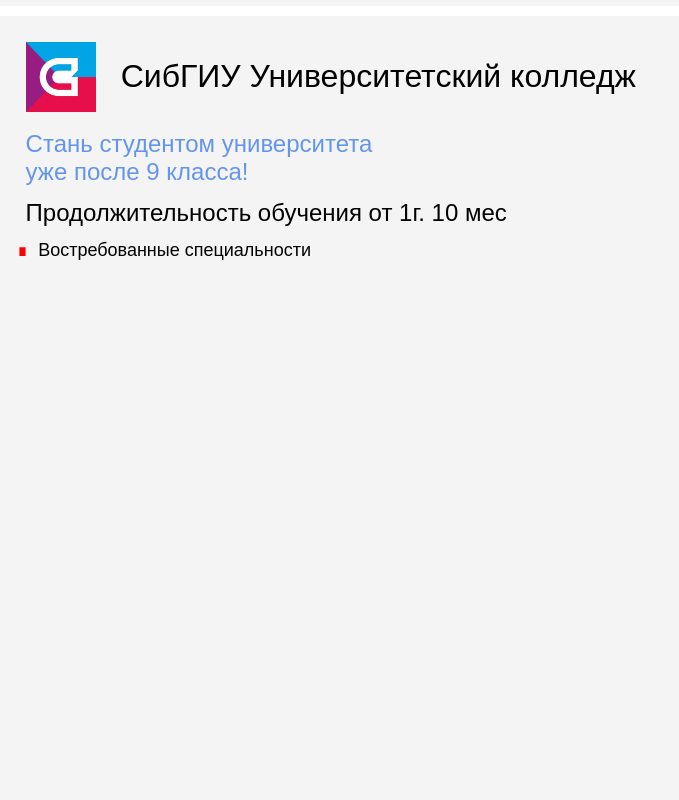
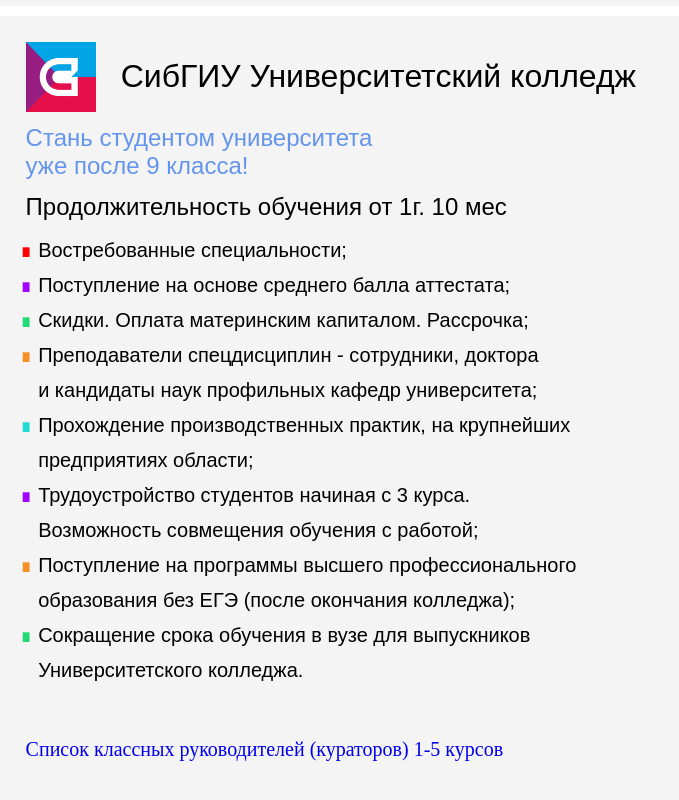
Before and after one commit to Seforq/sibBgiu, a plain HTML site: page index.html in a window 1280 px wide. Shown: the part 844-1644 px from the top of the page, without its empty margins (0-679 px from the left). Drawn offline with Linux system fonts and the light colour scheme; a web font is replaced by a local one.

Commit message:
списки

```diff
--- a/index.html
+++ b/index.html
@@ -100,8 +100,48 @@
 
         </div>
         <div class="spisok">
-            <ul><li>Востребованные специальности</li></ul>
+            <ul>
+                <li>Востребованные специальности;</li>
+            </ul>
+            <div class="spisok1">
+                <ul>
+                    <li>Поступление на основе среднего балла аттестата;</li>
+                </ul>
+            </div>
+            <div class="spisok2">
+                <ul>
+                    <li>Скидки. Оплата материнским капиталом. Рассрочка;</li>
+                </ul>
+            </div>
+            <div class="spisok3">
+                <ul>
+                    <li>Преподаватели спецдисциплин - сотрудники, доктора <br> и кандидаты наук профильных кафедр университета;</li>
+                </ul>
+            </div>
+            <div class="spisok4">
+                <ul>
+                    <li>Прохождение производственных практик, на крупнейших <br> предприятиях области;</li>
+                </ul>
+            </div>
+            <div class="spisok1">
+                <ul>
+                    <li>Трудоустройство студентов начиная с 3 курса. <br>Возможность совмещения обучения с работой;</li>
+                </ul>
+            </div>
+            <div class="spisok3">
+                <ul>
+                    <li>Поступление на программы высшего профессионального <br> образования без ЕГЭ (после окончания колледжа);</li>
+                </ul>
+            </div>
+            <div class="spisok2">
+                <ul>
+                    <li>Сокращение срока обучения в вузе для выпускников <br> Университетского колледжа.</li>
+                </ul>
+            </div>
+        </div>
 
+        <div class="klass_ruk">
+            <a href="../sibBgiu/pdf/Классное%20руководство%2024-25.pdf">Список классных руководителей (кураторов) 1-5 курсов</a>
         </div>
     </div>
 </section>
--- a/style/style.scss
+++ b/style/style.scss
@@ -332,11 +332,12 @@
   }
 
   .sect_text2 {
-      margin-top: 1.5%;
+    margin-top: 1%;
     font-size: 24px;
     display: flex;
     color: cornflowerblue;
     font-family: "SF-Pro-Display-Bold.ttf", sans-serif;
+
   }
 
   .sect_text3 {
@@ -349,8 +350,10 @@
 
   .spisok {
     margin: 1%;
-      font-size: 18px;
+    line-height: 35px;
+    font-size: 20px;
     display: flex;
+    flex-direction: column;
     color: #000000;
     font-family: "SF-Pro-Display-Bold.ttf", sans-serif;
 
@@ -365,10 +368,50 @@
 
   .spisok li::marker {
     color: red;
-    content: '∎  ';
-
+    content: '∎ ';
 
 
   }
 
+  .spisok1 li::marker {
+    color: #a100ff;
+    content: '∎ ';
+
+
   }
+
+  .spisok2 li::marker {
+    color: #21da75;
+    content: '∎ ';
+
+
+  }
+
+  .spisok3 li::marker {
+    color: #f68f25;
+    content: '∎ ';
+
+
+  }
+
+  .spisok4 li::marker {
+    color: #21dad4;
+    content: '∎ ';
+
+
+  }
+
+  .klass_ruk {
+    margin-top: 3%;
+
+  }
+
+  .klass_ruk a {
+    font-size: 20px;
+    text-decoration: none;
+  }
+
+  .klass_ruk :hover {
+    color: red;
+  }
+}
```
Also changed, not shown: style/style.css, 2 other files. Lines whose indentation alone changed are shown as unchanged.
